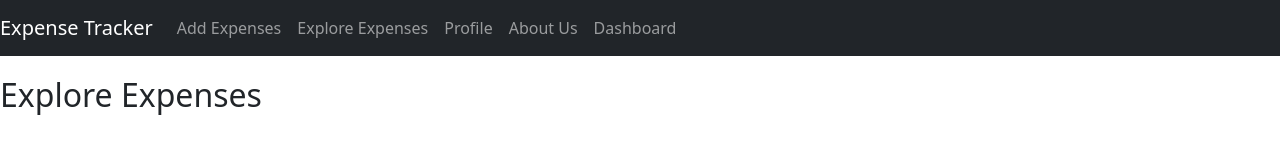
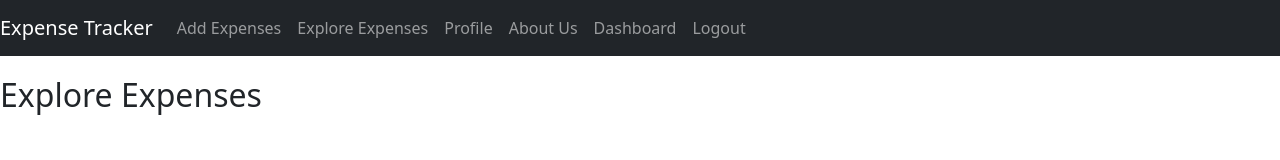
Before and after one commit to sanju0911/Expense_Tracker_Application-, a React (Create React App) app in the folder client/: page /explore-expenses in a window 1280 px wide. Shown: the top 160 px of the page. Built offline with nearby package versions, Linux system fonts and the light colour scheme.

Commit message:
added logout

```diff
--- a/client/src/pages/Navbar.js
+++ b/client/src/pages/Navbar.js
@@ -1,9 +1,17 @@
 // src/components/Navbar.js
 import React from "react";
 import { Navbar, Nav } from "react-bootstrap";
-import { Link } from "react-router-dom";
+import { Link, useNavigate } from "react-router-dom";
 
 const NavigationBar = () => {
+  const navigate = useNavigate();
+
+  const handleLogout = () => {
+    localStorage.removeItem("token");
+
+    navigate("/login");
+  };
+
   return (
     <Navbar bg="dark" variant="dark" expand="lg" className="navbar">
       <Navbar.Brand href="/dashboard">Expense Tracker</Navbar.Brand>
@@ -23,6 +31,10 @@ const NavigationBar = () => {
         <Nav.Link as={Link} to="/dashboard">
           Dashboard
         </Nav.Link>
+
+        <Nav.Link onClick={handleLogout} style={{ cursor: "pointer" }}>
+          Logout
+        </Nav.Link>
       </Nav>
     </Navbar>
   );
--- a/client/src/pages/dashboard.js
+++ b/client/src/pages/dashboard.js
@@ -12,18 +12,6 @@ const Dashboard = () => {
   const navigate = useNavigate();
 
   useEffect(() => {
-    const token = localStorage.getItem("token");
-
-    if (!token) {
-      navigate("/login");
-    } else {
-      const decodedToken = jwtDecode(token);
-      const userId = decodedToken.id;
-
-      fetchUserData(userId, token);
-    }
-  }, [fetchUserData]);
-
     const fetchUserData = async (userId, token) => {
       try {
         const response = await axios.get("http://localhost:5000/api/auth/me", {
@@ -41,6 +29,18 @@ const Dashboard = () => {
         }
       }
     };
+
+    const token = localStorage.getItem("token");
+
+    if (!token) {
+      navigate("/login");
+    } else {
+      const decodedToken = jwtDecode(token);
+      const userId = decodedToken.id;
+
+      fetchUserData(userId, token);
+    }
+  }, [navigate]);
 
   const handleLogout = () => {
     localStorage.removeItem("token");
```
Lines whose indentation alone changed are shown as unchanged.
